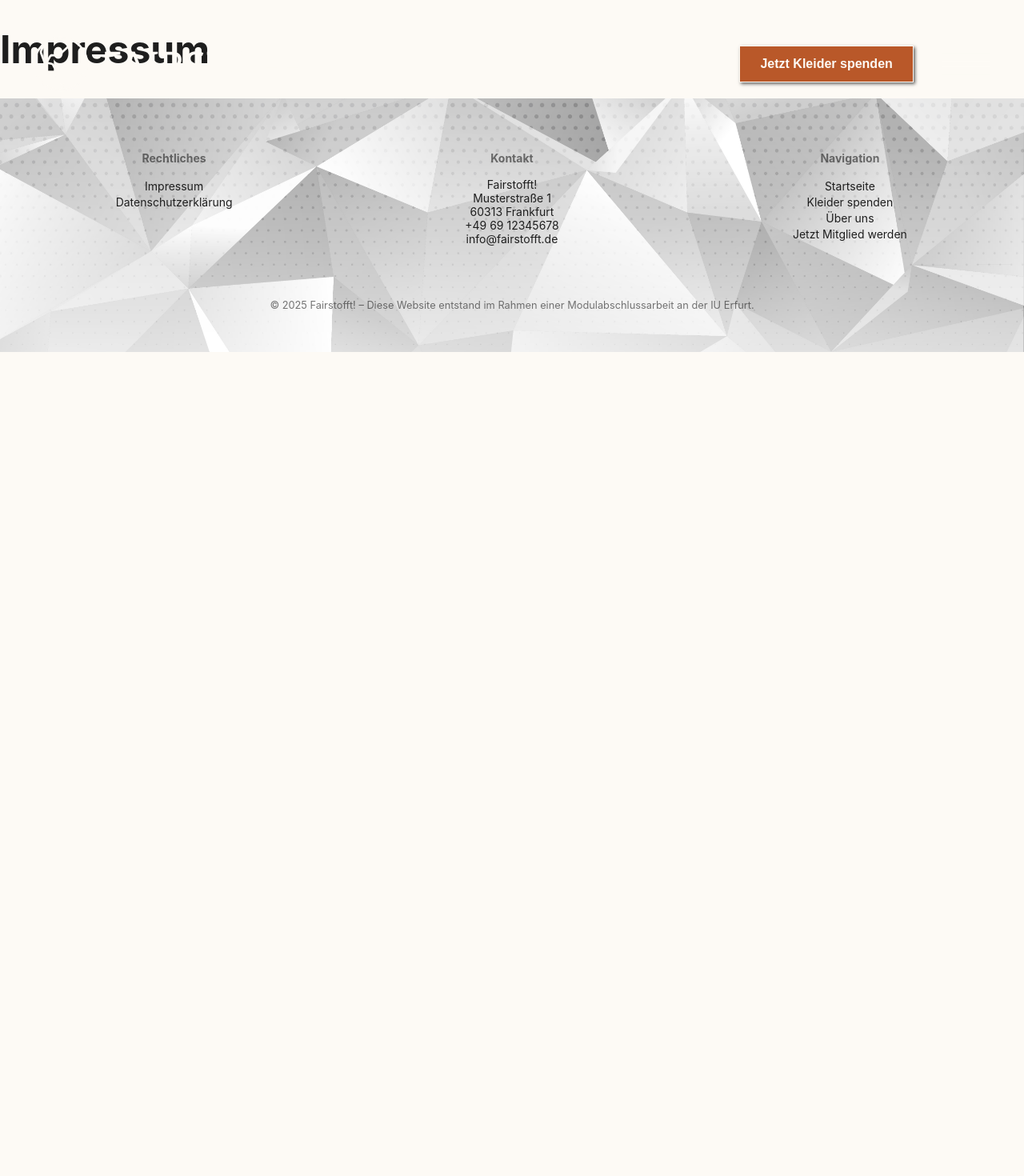
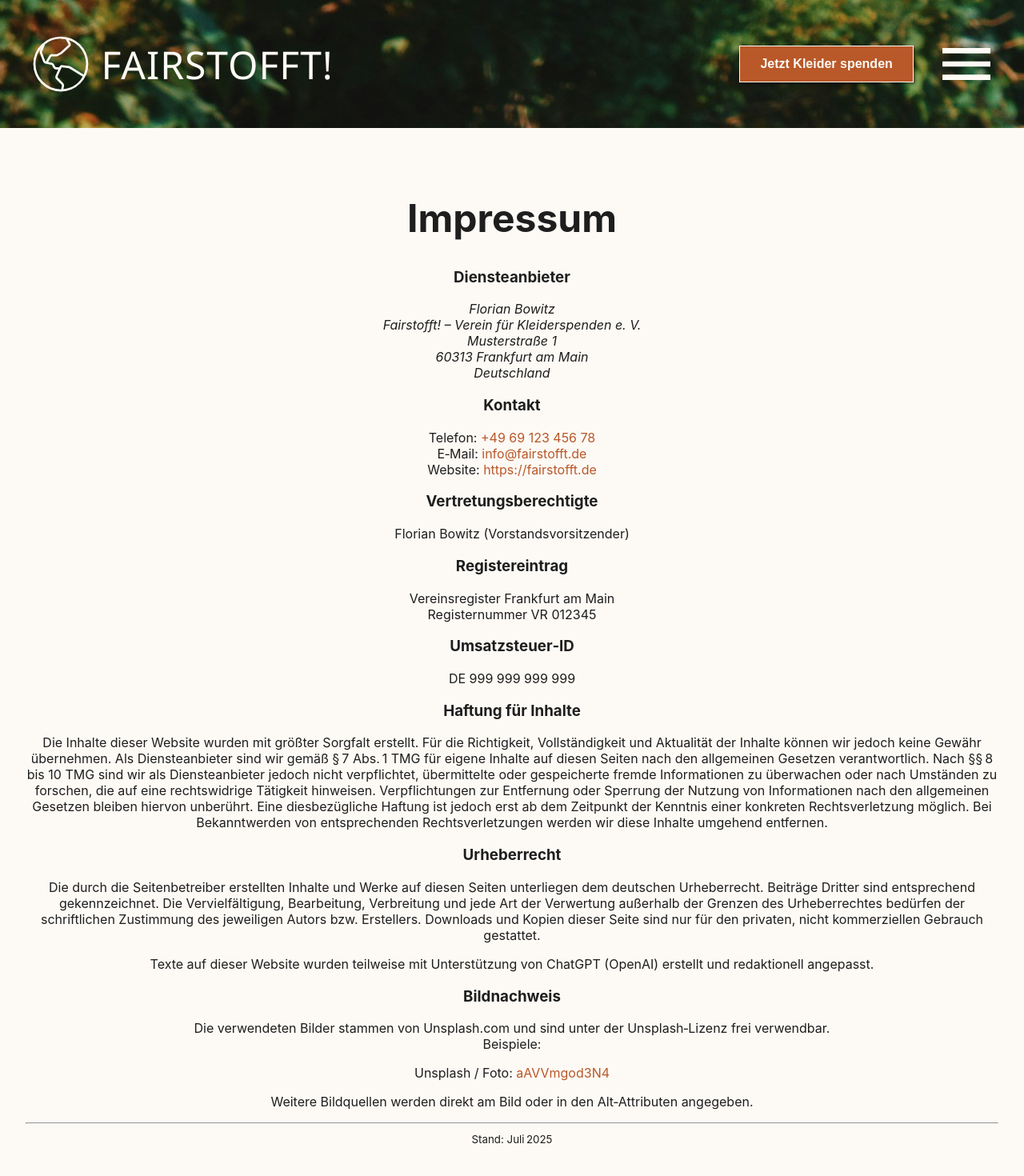
Before and after one commit to Floelly/KleiderspendenRegistrierung, a React (Vite) app: page /impressum in a window 1280 px wide. Shown: the top 1470 px of the page at 80% size. Before the commit the page ends 800 px from the top, so only its background shows below. Built offline with nearby package versions, Linux system fonts and the light colour scheme.

Commit message:
added impressum and datenschutzerklärung content

```diff
--- a/src/components/layout/Datenschutz.jsx
+++ b/src/components/layout/Datenschutz.jsx
@@ -1,7 +1,52 @@
+import FancyBordure from "../ui/FancyBordure.jsx";
+import ContentContainer from "../ui/Container.jsx";
+import CenteredText from "../ui/CenteredText.jsx";
+
 export default function Datenschutz() {
   return (
     <main>
-      <h1>Datenschutzerklärung</h1>
+      <FancyBordure/>
+      <ContentContainer>
+        <CenteredText>
+          <h1>Datenschutzerklärung</h1>
+
+          <p>Wir freuen uns sehr über Ihr Interesse an unserem Verein „Fairstofft!“ und unserer Webseite. Datenschutz hat einen hohen Stellenwert für uns. Im Folgenden informieren wir Sie ausführlich über den Umgang mit Ihren Daten.</p>
+
+          <h3>1. Verantwortliche Stelle</h3>
+          <p>Verantwortlich für die Datenverarbeitung auf dieser Website ist:</p>
+          <address>
+            Florian Bowitz<br />
+            Fairstofft! – Verein für Kleiderspenden e.V.<br />
+            Musterstraße 1<br />
+            60313 Frankfurt am Main<br />
+            Deutschland<br />
+            E-Mail: <a href="mailto:info@fairstofft.de">info@fairstofft.de</a>
+          </address>
+
+          <h3>2. Erfassung und Verarbeitung personenbezogener Daten</h3>
+          <p>Beim Besuch unserer Website werden automatisch Daten wie IP-Adresse, verwendeter Browser, Datum und Uhrzeit des Zugriffs protokolliert. Diese Daten dienen ausschließlich der Sicherstellung eines störungsfreien Betriebs und der Verbesserung unseres Angebots. Eine Zusammenführung mit anderen Datenquellen findet nicht statt.</p>
+
+          <h3>3. Cookies</h3>
+          <p>Unsere Website verwendet keine Cookies, die personenbezogene Daten speichern. Sollte dies in Zukunft der Fall sein, werden wir Sie gesondert darüber informieren.</p>
+
+          <h3>4. Nutzung von Social Media und Drittanbieter-Diensten</h3>
+          <p>Unsere Webseite verzichtet bewusst auf eingebundene Social-Media-Plugins oder externe Tracking-Dienste, um Ihre Daten zu schützen.</p>
+
+          <h3>5. Ihre Rechte</h3>
+          <ul style={{listStylePosition: 'inside'}}>
+            <li>Sie haben das Recht auf Auskunft über die bei uns gespeicherten personenbezogenen Daten.</li>
+            <li>Sie können die Berichtigung, Löschung oder Einschränkung der Verarbeitung verlangen.</li>
+            <li>Sie haben das Recht, der Verarbeitung Ihrer Daten zu widersprechen.</li>
+            <li>Bei Fragen zum Datenschutz können Sie sich jederzeit an uns wenden.</li>
+          </ul>
+
+          <h3>6. Änderungen dieser Datenschutzerklärung</h3>
+          <p>Wir behalten uns vor, diese Datenschutzerklärung gelegentlich anzupassen, um sie aktuellen rechtlichen Anforderungen anzupassen oder Änderungen unserer Leistungen umzusetzen.</p>
+
+          <hr />
+          <small>Stand: Juli 2025</small>
+        </CenteredText>
+      </ContentContainer>
     </main>
   );
 }
--- a/src/components/layout/Impressum.jsx
+++ b/src/components/layout/Impressum.jsx
@@ -1,10 +1,87 @@
-import Titlepage from "../sections/Titlepage";
+import FancyBordure from "../ui/FancyBordure.jsx";
+import ContentContainer from "../ui/Container.jsx";
+import CenteredText from "../ui/CenteredText.jsx";
 
 export default function Impressum() {
   return (
     <main>
-      <h1>Impressum</h1>
+      <FancyBordure/>
+      <ContentContainer>
+        <CenteredText>
+          <h1>Impressum</h1>
 
+          <h3>Diensteanbieter</h3>
+          <address>
+            Florian&nbsp;Bowitz<br />
+            Fairstofft! – Verein für Kleiderspenden&nbsp;e.&nbsp;V.<br />
+            Musterstraße&nbsp;1<br />
+            60313&nbsp;Frankfurt&nbsp;am&nbsp;Main<br />
+            Deutschland
+          </address>
+
+          <h3>Kontakt</h3>
+          <p>
+            Telefon: <a href="tel:+496912345678">+49&nbsp;69&nbsp;123&nbsp;456&nbsp;78</a><br />
+            E‑Mail: <a href="mailto:info@fairstofft.de">info@fairstofft.de</a><br />
+            Website: <a href="https://fairstofft.de">https://fairstofft.de</a>
+          </p>
+
+          <h3>Vertretungsberechtigte</h3>
+          <p>Florian&nbsp;Bowitz (Vorstandsvorsitzender)</p>
+
+          <h3>Registereintrag</h3>
+          <p>
+            Vereinsregister Frankfurt&nbsp;am&nbsp;Main<br />
+            Registernummer&nbsp;VR&nbsp;012345
+          </p>
+
+          <h3>Umsatzsteuer‑ID</h3>
+          <p>DE&nbsp;999&nbsp;999&nbsp;999&nbsp;999</p>
+
+          <h3>Haftung für Inhalte</h3>
+          <p>
+            Die Inhalte dieser Website wurden mit größter Sorgfalt erstellt. Für die
+            Richtigkeit, Vollständigkeit und Aktualität der Inhalte können wir jedoch
+            keine Gewähr übernehmen. Als Diensteanbieter sind wir gemäß § 7 Abs. 1 TMG
+            für eigene Inhalte auf diesen Seiten nach den allgemeinen Gesetzen
+            verantwortlich. Nach §§ 8 bis 10 TMG sind wir als Diensteanbieter jedoch
+            nicht verpflichtet, übermittelte oder gespeicherte fremde Informationen zu
+            überwachen oder nach Umständen zu forschen, die auf eine rechtswidrige
+            Tätigkeit hinweisen. Verpflichtungen zur Entfernung oder Sperrung der
+            Nutzung von Informationen nach den allgemeinen Gesetzen bleiben hiervon
+            unberührt. Eine diesbezügliche Haftung ist jedoch erst ab dem Zeitpunkt der
+            Kenntnis einer konkreten Rechtsverletzung möglich. Bei Bekanntwerden von
+            entsprechenden Rechtsverletzungen werden wir diese Inhalte umgehend
+            entfernen.
+          </p>
+
+          <h3>Urheberrecht</h3>
+          <p>
+            Die durch die Seitenbetreiber erstellten Inhalte und Werke auf diesen
+            Seiten unterliegen dem deutschen Urheberrecht. Beiträge Dritter sind
+            entsprechend gekennzeichnet. Die Vervielfältigung, Bearbeitung, Verbreitung
+            und jede Art der Verwertung außerhalb der Grenzen des Urheberrechtes
+            bedürfen der schriftlichen Zustimmung des jeweiligen Autors bzw.
+            Erstellers. Downloads und Kopien dieser Seite sind nur für den privaten,
+            nicht kommerziellen Gebrauch gestattet.
+          </p>
+          <p>
+            Texte auf dieser Website wurden teilweise mit Unterstützung von ChatGPT
+            (OpenAI) erstellt und redaktionell angepasst.
+          </p>
+
+          <h3>Bildnachweis</h3>
+          <p>
+            Die verwendeten Bilder stammen von Unsplash.com und sind unter der Unsplash‑Lizenz frei verwendbar.<br />
+            Beispiele:<br />
+          </p>
+          <p>Unsplash / Foto: <a href="https://unsplash.com/photos/person-holding-white-clothes-hanger-aAVVmgod3N4">aAVVmgod3N4</a></p>
+            <p>Weitere Bildquellen werden direkt am Bild oder in den Alt‑Attributen angegeben.</p>
+
+          <hr />
+          <small>Stand: Juli 2025</small>
+        </CenteredText>
+      </ContentContainer>
     </main>
   );
 }
--- /dev/null
+++ b/src/components/ui/FancyBordure.jsx
@@ -0,0 +1,11 @@
+import styled from "styled-components";
+
+const FancyBordure = styled.div`
+  width:100%;
+  height: 20vh;
+  background: url('src/assets/TitleImage1.jpg');
+  background-repeat: no-repeat;
+  overflow: hidden;
+`
+
+export default FancyBordure;
```
